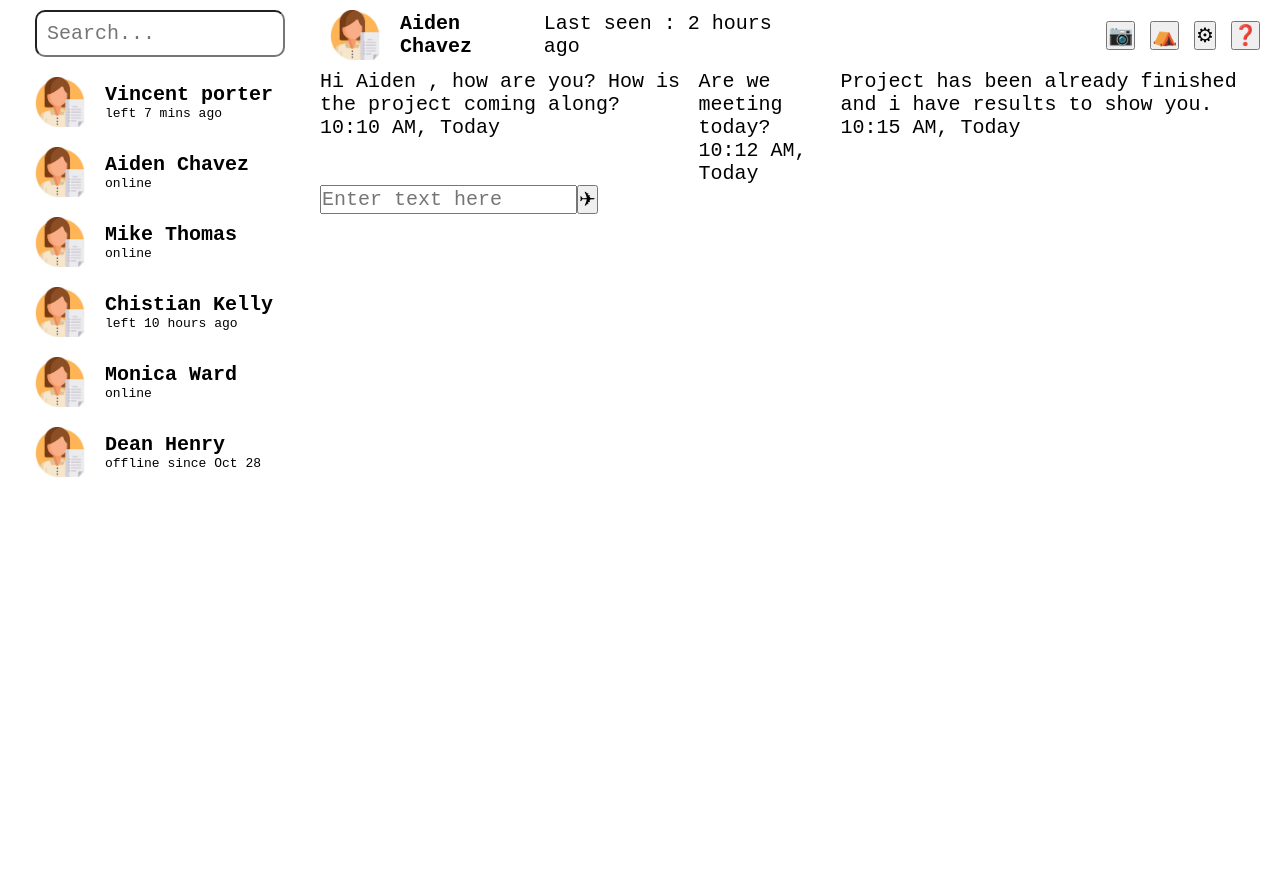
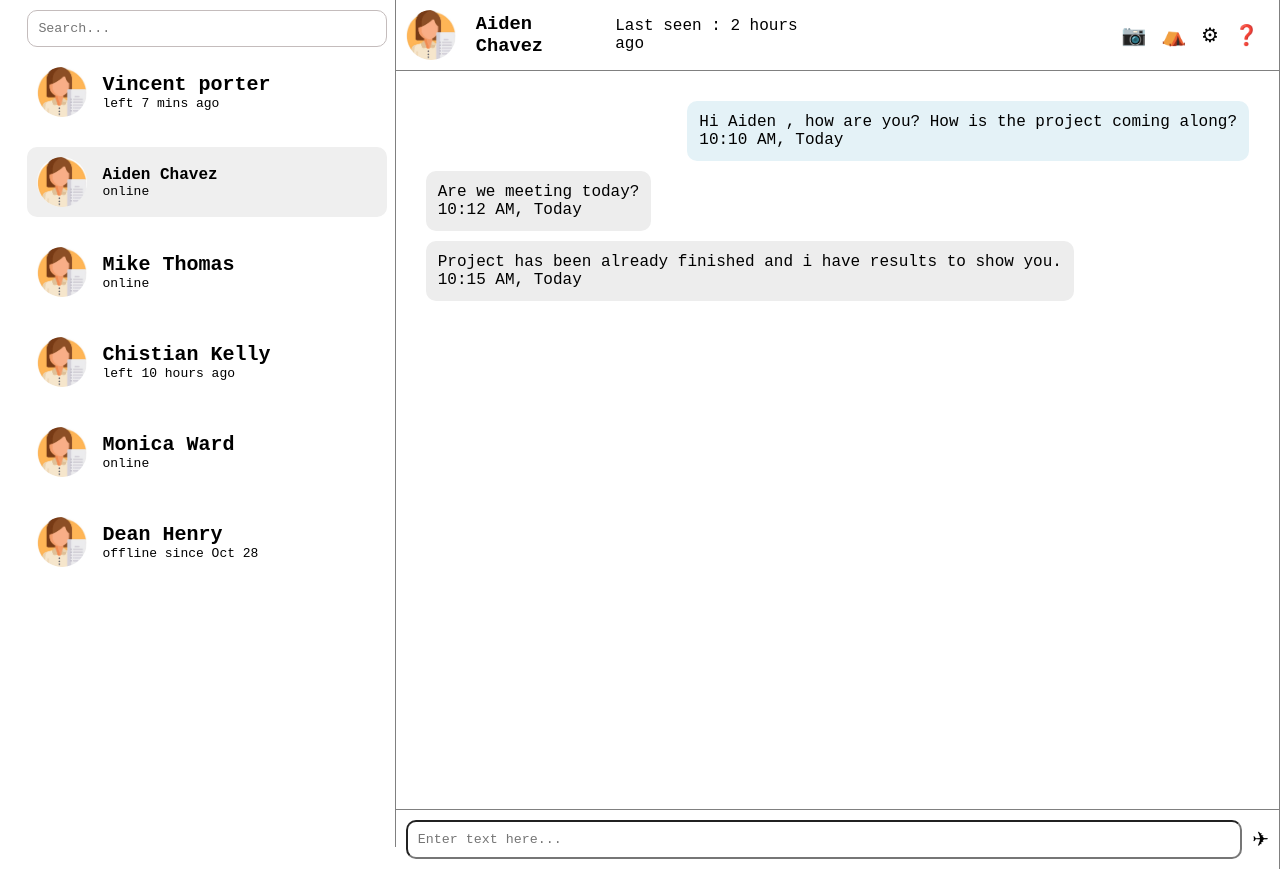
Before and after one commit to LucianoMolinas/Trabajo-Practico, a plain HTML site: page index.html in a window 1280 px wide. Before the commit the page ends 800 px from the top, so only its background shows below. Drawn offline with Linux system fonts and the light colour scheme.

Commit message:
modificacion flex aside y continuacion

```diff
--- a/index.html
+++ b/index.html
@@ -26,7 +26,7 @@
 
           </div>
         </li>
-        <li class="contact">
+        <li class="contact-Aiden">
           <img src="avatar.jpeg" alt="imagen de perfil" class="aiden-picture">
           <div>
             <h4>Aiden Chavez</h4>
@@ -92,23 +92,23 @@
         </div>
       </section>
       <section class="chat-messages">
-        <div class="message send">
+        <div class="message-send">
           <p>Hi Aiden , how are you? How is the project coming along?</p>
           <span class="timestamp"> 10:10 AM, Today</span>
         </div>
-        <div class="message received">
+        <div class="message-received">
           <p>Are we meeting today?</p>
           <span class="timestamp">10:12 AM, Today</span>
         </div>
-        <div class="message received">
+        <div class="message-received">
           <p>Project has been already finished and i have results to show you.</p>
           <span class="timestamp">10:15 AM, Today </span>
         </div>
 
       </section>
       <section class="chat-footer">
-        <input type="text" placeholder="Enter text here">
-        <button>✈</button>
+        <input type="text" placeholder="Enter text here... " class="last-input">
+        <button title="emojis">✈</button>
 
 
       </section>
--- a/main.css
+++ b/main.css
@@ -1,7 +1,7 @@
 * {
   padding: 0%;
   margin: 0%;
-  font-size: 20px;
+
   font-family: 'Courier New', Courier, monospace;
 
 }
@@ -11,6 +11,23 @@
   width: 50vh;
   display: flex;
   flex-direction: column;
+  align-items: center;
+  border-right: 1px solid grey;
+
+}
+
+.contact-list {
+
+  display: grid;
+
+  grid-template-rows: repeat(9, 1fr);
+  gap: 20px;
+  padding-left: 20px;
+  align-items: center;
+  justify-items: center;
+
+
+
 }
 
 .contact {
@@ -18,10 +35,25 @@
   justify-content: flex-start;
   align-items: center;
   background-color: white;
-  padding-left: 25px;
-  gap: 10px;
-  ;
+  gap: 5px;
+  border-radius: 10px;
+  width: 360px;
 
+  font-size: 20px;
+
+
+
+}
+
+.contact-Aiden {
+
+  display: flex;
+  justify-content: flex-start;
+  align-items: center;
+  background-color: #efefef;
+  gap: 5px;
+  border-radius: 10px;
+  width: 360px;
 
 }
 
@@ -32,10 +64,11 @@
 
 .search {
 
+
   border-radius: 10px;
+  width: 360px;
   padding: 10px;
-  width: 250px;
-
+  border: 1px solid #c4bcbc;
 
 
 }
@@ -46,15 +79,110 @@
   justify-content: center;
   padding-top: 10px;
   padding-bottom: 10px;
+  width: 100%;
+  padding-left: 20px;
 
-  width: 40vh;
 }
 
 
 
+img {
+
+  border-radius: 50%;
+}
 
 
 
+.chat-messages {
+
+  background-color: white;
+  height: 80%;
+  width: 95, 5%;
+  display: flex;
+  gap: 10px;
+  flex-direction: column;
+  padding: 30px;
+  border-top: 1px solid grey;
+  border-bottom: 1px solid grey;
+  border-right: 1px solid grey;
+
+}
+
+.message-send {
+
+
+  background-color: #e4f2f7;
+  display: flex;
+  flex-direction: column;
+  align-self: flex-end;
+  padding: 12px;
+  border-radius: 10px;
+
+
+
+
+}
+
+
+.first-header {
+
+  border-right: 1px solid grey;
+
+}
+
+.message-received {
+
+  background-color: #ededed;
+  display: flex;
+  flex-direction: column;
+  align-self: flex-start;
+  padding: 12px;
+  border-radius: 10px;
+}
+
+
+main {
+
+  width: 70%;
+}
+
+button {
+
+  background: transparent;
+  border: none;
+  font-size: 20px;
+  cursor: pointer;
+
+}
+
+.chat-actions {
+
+  background-color: white;
+
+  width: 50%;
+  display: flex;
+  justify-content: end;
+  align-items: center;
+
+
+}
+
+.chat-footer {
+  background-color: white;
+  padding: 10px;
+  display: flex;
+  gap: 10px;
+  border-right: 1px solid grey;
+
+}
+
+.last-input {
+
+  width: 96%;
+  border-radius: 10px;
+
+  padding: 10px;
+}
 
 
 
@@ -91,7 +219,7 @@ section {
 
 .chat-header {
 
-  background-color: whit;
+  background-color: white;
   width: 50%;
   display: flex;
   align-items: center;
```
